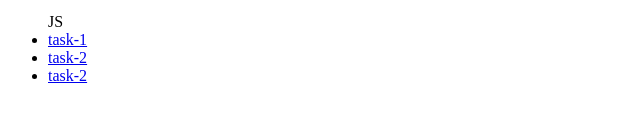
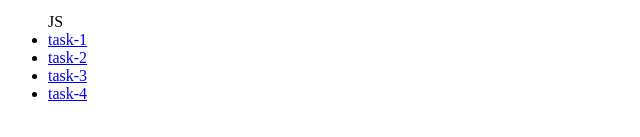
Before and after one commit to Stanislav-Lysenko/FE, a plain HTML site: page index.html in a window 1280 px wide. Shown: the part 341-478 px from the top of the page, 0-640 px from the left. Drawn offline with Linux system fonts and the light colour scheme.

Commit message:
edit main index.html

```diff
--- a/index.html
+++ b/index.html
@@ -33,7 +33,8 @@
 	<ul>JS
 		<li><a href="/FE/js/task-1/index.html">task-1</a></li>
 		<li><a href="/FE/js/task-2/index.html">task-2</a></li>
-		<li><a href="/FE/js/task-3/index.html">task-2</a></li>
+		<li><a href="/FE/js/task-3/index.html">task-3</a></li>
+		<li><a href="/FE/js/task-4/index.html">task-4</a></li>
 	</ul>
 </body>
 </html>
```
